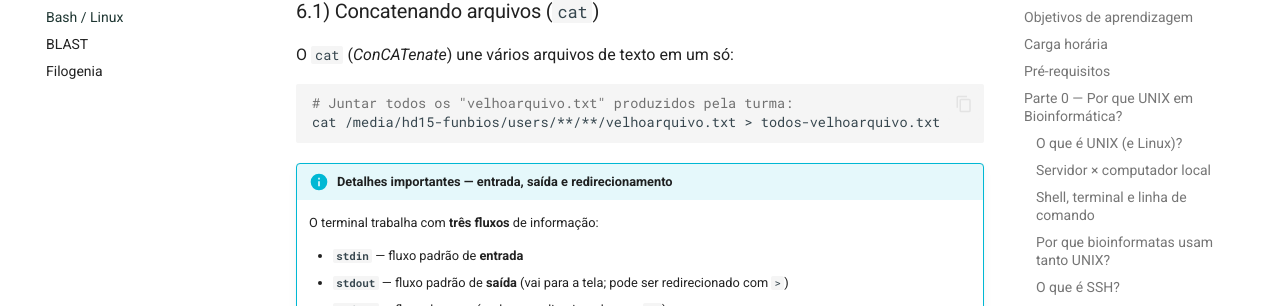
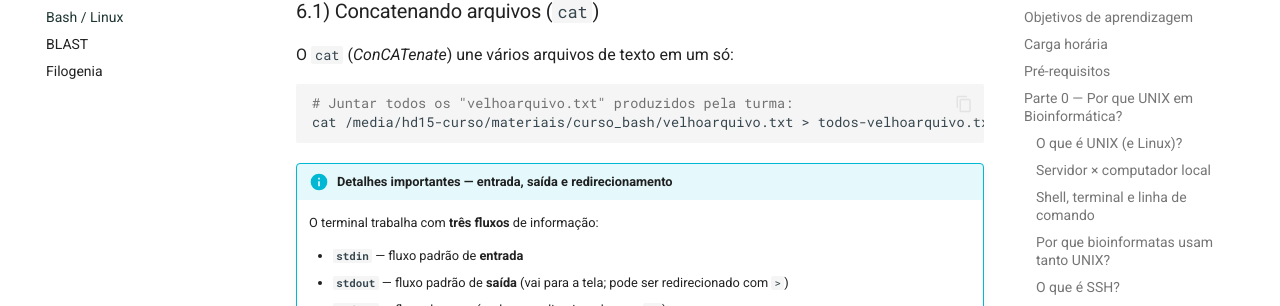
Before and after one commit to LGBIO-UFG/PRO-BIOINFO, an MkDocs documentation site: the page built from docs/cursos/bash/index.md, in a window 1280 px wide and 900 px high, scrolled down 12104 px. Shown: the part 147-453 px from the top of the window. Built offline with MkDocs 1.6.1 and Material for MkDocs 9.7.7, drawn with Linux system fonts in a browser that asks for light colours; comment, search, counter and statistics services are not loaded; some of the changed text lies outside the part shown.

Commit message:
correção Path dos materiais

````diff
--- a/docs/cursos/bash/index.md
+++ b/docs/cursos/bash/index.md
@@ -515,7 +515,7 @@ O `cat` (*ConCATenate*) une vários arquivos de texto em um só:
 
 ```bash
 # Juntar todos os "velhoarquivo.txt" produzidos pela turma:
-cat /media/hd15-funbios/users/**/**/velhoarquivo.txt > todos-velhoarquivo.txt
+cat /media/hd15-curso/materiais/curso_bash/velhoarquivo.txt > todos-velhoarquivo.txt
 ```
 
 !!! info "Detalhes importantes — entrada, saída e redirecionamento"
@@ -587,7 +587,7 @@ Esse encadeamento (chamado de **pipeline**) é uma das ideias mais poderosas do
 
 ```bash
 # Copie as tabelas dos docentes para o seu diretório:
-cp /media/hd15-funbios/users/renata.funbios/tabela* .
+cp /media/hd15-curso/materiais/curso_bash/tabela* .
 
 # paste: cola as colunas lado a lado
 paste tabela1.txt tabela2.txt
````
